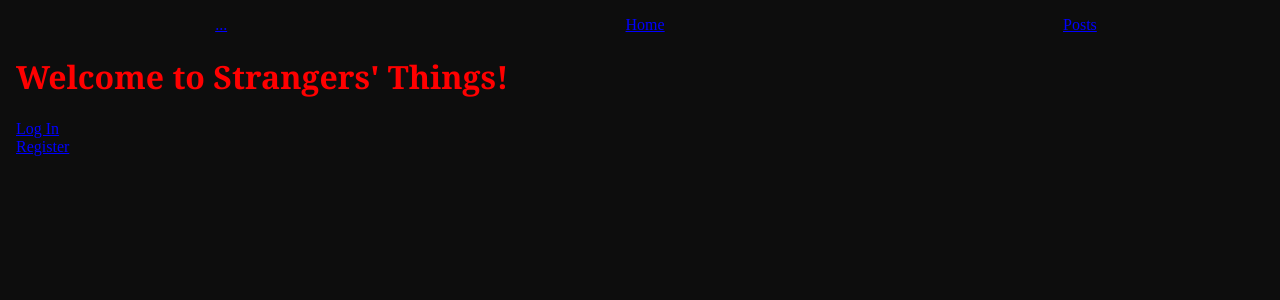
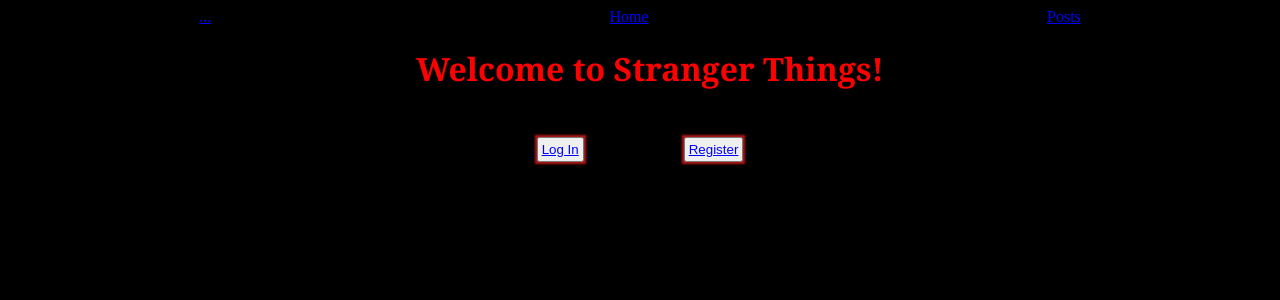
Before and after one commit to kimberly8799/UNIV.Strangers.Things.REACT-Project, a React (Create React App) app: page /homepage in a window 1280 px wide. Shown: the top 300 px of the page. Built offline with nearby package versions, Linux system fonts and the light colour scheme; no server answers.

Commit message:
create posts still buggy, fix some background css, added delete api, willDeliver bugged out

```diff
--- a/public/style.css
+++ b/public/style.css
@@ -1,23 +1,51 @@
 html {
-    margin: 8px;
-    background-color: rgb(13, 13, 13);
+    background-color: black;
     color: aliceblue;
+    display: flex;
+    justify-content: center;
+    align-content: center;
+}
 
+body {
+    display: flex;
+    justify-content: center;
+    align-items: center;
 }
+
+video {
+    width: 1200px;
+    height: 1000px;
+}
+
+.overlay {
+    display: flex;
+    justify-content: center;
+    align-content: center;
+    align-items: center;
+}
+
 a {
     color: blue;
 }
+#displayEnter {
+    font-size: 20px;
+    display: none;
+}
 .home {
+    color: red;
     display: flex;
     flex-direction: column;
-    justify-content: center;
     align-items: center;
-    margin-top: 250px;
-    text-align: center;
-    color: red;
+    position: absolute;
+}
+
+#displayEnter {
+    font-size: 20px;
+    /* display: none; */
 }
 .enter {
     text-decoration: none;
+    font-size: 15px;
     font-style: italic;
     color: black;
 }
@@ -25,16 +53,43 @@
     padding: 3px;
     box-shadow: 0 0 2px 2px rgb(179, 23, 23);
 }
-button.homeEnter:hover {
+button {
+    padding: 3px;
+    box-shadow: 0 0 2px 2px rgb(179, 23, 23);
+}
+button:hover {
     cursor: pointer;
-    box-shadow: 0 0 5px 5px rgb(179, 23, 23);
-    font-size: 13.5px;
+    box-shadow: 0 0 8px 8px rgb(179, 23, 23);
+    font-size: 18px;
+}
+.homepage {
+    display: flex;
+    flex-direction: column;
+    justify-content: center;
+    align-items: center;
 }
 h1 {
     color: red;
     font-family:Cambria, Cochin, Georgia, Times, 'Times New Roman', serif;
+    padding-left:20px;
 }
+.displayPosts {
+    margin: 10px;
+    padding: 10px;
+}
+.account {
+   display: flex;
+   flex-direction: row;
+}
+.acc {
+    margin: 25px 50px;
+}
+.form {
+    margin: 20px;
+}
+
 h2 {
+    margin: 20px;
     text-align: center;
 }
 h3 {
@@ -55,7 +110,7 @@
     display: flex;
     flex-direction: row;
     justify-content: space-between;
-    background-color: rgb(39, 21, 21);
+    background-color: rgb(40, 9, 9);
 }
 .timestamp {
     display: flex;
--- a/src/App.js
+++ b/src/App.js
@@ -54,7 +54,6 @@
         <>
             <Route exact path="/">
                 <EnterSite />
-                {/* /homepage */}
             </Route>
             <Route path="/:_">
                 {/* show nav for all pages except root page */}
@@ -72,11 +71,6 @@
             {/* /Enter Site page */}
             <Route path="/homepage">
                 <Home />
-                <nav className="account">
-                    <Link to="/account/login">Log In</Link>
-                    <br></br>
-                    <Link to="/account/register">Register</Link>
-                </nav>
             </Route>
             {/* /posts */}
             <Route path="/posts">
--- /dev/null
+++ b/src/background/index.js
@@ -0,0 +1,25 @@
+import React, { useState } from 'react';
+import videoBG from './videoBG.mp4';
+
+const VideoBG = () => {
+    const refresh = () => {
+        if (window.performance) {
+            window.location.reload(false);
+        }
+    }
+
+    const displayButton = () => {
+        const ENTER = document.getElementById("displayEnter");
+        ENTER.style.display = "flex"
+    }
+
+    return (
+        <div className="video">
+            <video autoPlay onClick={refresh} onEnded={displayButton}>
+                <source src={videoBG} type="video/mp4"></source>
+            </video>
+        </div>
+    )
+}
+
+export default VideoBG;
--- a/src/components/Account.js
+++ b/src/components/Account.js
@@ -56,9 +56,9 @@
 
     return (
         <>
-            <h1>{actionType === "register" ? "Become a member" : "welcome back old friend..."}</h1>
+            <h1>{actionType === "register" ? "Become a member" : "I solemnly swear I am up to no good..."}</h1>
             <p>{actionType === "register" ? "join the dark side..." : "Login"}</p>
-            <form onSubmit={handleSubmit}>
+            <form className="form" onSubmit={handleSubmit}>
                 <div>
                     <label htmlFor="username">Username:</label>
                     <input
@@ -78,6 +78,7 @@
                         onChange={event => setPassword(event.target.value)}
                     />
                 </div>
+                <br></br>
                 <button type="submit">{actionType === "register" ? "Register" : "Enter"}</button>
                 <br></br>
                 {actionType === "register"
--- a/src/components/AddPosts.js
+++ b/src/components/AddPosts.js
@@ -1,8 +1,7 @@
 import React, { useState } from 'react';
 import { getAPI } from '../api';
 
-const LoggedIn = ({ fetchPosts, token } ) => {
-    //console.log("first" + token);
+const AddPosts = ({ fetchPosts, token } ) => {
     const [title, setTitle] = useState('');
     const [description, setDescription] = useState('');
     const [price, setPrice] = useState('');
@@ -11,7 +10,6 @@
 
     const createPosts = async (event) => {
         event.preventDefault();
-        //console.log("here" + token);
         const LoggedPostData = await getAPI({
             path: "/posts",
             method: "POST",
@@ -32,7 +30,7 @@
             setTitle('');
             setDescription('');
             setPrice('');
-            setWillDeliver('');
+            setWillDeliver(false);
             setLocation('');
             await fetchPosts();
         }
@@ -52,7 +50,7 @@
                 <input
                     type="text"
                     onChange={event => setLocation(event.target.value)}
-                    value={setLocation}
+                    value={location}
                 />
                 <label htmlFor="description">Description</label>
                 <input
@@ -80,4 +78,4 @@
     )
 }
 
-export default LoggedIn;
+export default AddPosts;
--- a/src/components/EnterSite.js
+++ b/src/components/EnterSite.js
@@ -1,16 +1,20 @@
-import React from 'react';
+import React, { useEffect } from 'react';
 import { Link } from 'react-router-dom';
+import VideoBG from '../background/index';
 
 const EnterSite = () => {
     return (
         <>
-            <div className="home">
-                <h1>Hello World . . </h1>
-                <button className="homeEnter">
-                    {<Link className="enter" to="/homepage">
-                        I solemnly swear I am up to no good...
-                    </Link>}
-                </button>
+            <div className='overlay'>
+                <VideoBG />
+                <div className="home" id="displayEnter">
+                    <h1>Hello World . . </h1>
+                    <button className="homeEnter">
+                        {<Link className="enter" to="/homepage">
+                            ENTER HERE.
+                        </Link>}
+                    </button>
+                </div>
             </div>
         </>
     )
--- a/src/components/Home.js
+++ b/src/components/Home.js
@@ -1,9 +1,16 @@
 import React from 'react';
+import { Link } from 'react-router-dom';
 
 const Home = () => {
     return (
         <>
-            <h1>Welcome to Strangers' Things!</h1>
+            <div className="homepage">
+                <h1>Welcome to Stranger Things!</h1>
+                <nav className="account">
+                    <button className="acc"><Link to="/account/login">Log In</Link></button>
+                    <button className="acc"><Link to="/account/register">Register</Link></button>
+                </nav>
+            </div>
         </>
     )
 }
--- a/src/components/Posts.js
+++ b/src/components/Posts.js
@@ -1,5 +1,5 @@
 import React from "react";
-import { AddPosts } from '.';
+import { AddPosts, PostsDetails } from '.';
 
 
 const Posts = ({
@@ -10,50 +10,21 @@
     fetchPosts
 }) => {
 
-    const handleDelete = async () => {
-        await getAPI({
-            path: `/posts/${posts._id}`,
-            mathod: 'DELETE',
-            token,
-        });
-        //onDelete && onDelete()
-    }
-
-
-
-
-
-
-
-
     return (
         <>
             {member && <h3>You are logged in</h3>}
             {member && <AddPosts token={token} fetchPosts={fetchPosts} />}
-            <div>
+            <div className="displayPosts">
                 {
                     posts.map(
-                        ({ _id, title, price, location,
-                            description, message, isAuthor, author,
-                            createdAt, updatedAt, willDeliver }, idx) => (
-                            <div key={_id ?? idx}>
-                                <div className="posts">
-                                    <h3>{title}</h3>
-                                    <h3>Location: {location}</h3>
-                                    <h3>Price: {price}</h3>
-                                </div>
-                                <p>{description}</p>
-                                <h4>{willDeliver ? "will deliver" : "must be picked up!"}</h4>
-                                {member && <h5>Messages: {message}</h5>}
-                                <div className="timestamp">
-                                    {member && <h6>By: {author.username}</h6>}
-                                    {token && <p>{isAuthor} this post was created by you</p>}
-                                    <h6>Created at: {createdAt} |
-                                        Last update: {updatedAt}
-                                    </h6>
-                                </div>
-                                <hr></hr>
-                            </div>)
+                        (posts, idx) => (
+                            <PostsDetails
+                            key={posts._id ?? idx}
+                            token={token}
+                            posts={posts}
+                            fetchPosts={fetchPosts}
+                            />
+                        )
                     )
                 }
             </div>
@@ -61,5 +32,4 @@
     )
 }
 
-
 export default Posts;
--- /dev/null
+++ b/src/components/PostsDetails.js
@@ -0,0 +1,48 @@
+import React from 'react';
+import { getAPI } from '../api';
+
+const PostsDetails = ({
+    posts: { _id, title, price, location,
+        description, message, isAuthor, author,
+        createdAt, updatedAt, willDeliver },
+    member, token, idx,
+    fetchPosts
+}) => {
+
+    const handleDelete = async () => {
+        console.log(_id);
+        await getAPI({
+            path: `/posts/${_id}`,
+            method: 'DELETE',
+            token,
+        });
+        //fetchPosts();
+        //onDelete && onDelete()
+    }
+
+    return (
+        <>
+            <div key={_id ?? idx}>
+                <div className="posts">
+                    <h3>{title}</h3>
+                    <h3>Location: {location}</h3>
+                    <h3>Price: {price}</h3>
+                </div>
+                <p>{description}</p>
+                <h4>{willDeliver ? "will deliver" : "must be picked up!"}</h4>
+                {member && <h5>Messages: {message}</h5>}
+                <div className="timestamp">
+                    <h6>By: {author.username}</h6>
+                    {isAuthor && <p> this post was created by you</p>}
+                    {isAuthor && <button onClick={handleDelete}>Delete</button>}
+                    <h6>Created at: {createdAt} |
+                        Last update: {updatedAt}
+                    </h6>
+                </div>
+                <hr></hr>
+            </div>
+        </>
+    )
+}
+
+export default PostsDetails;
--- a/src/components/index.js
+++ b/src/components/index.js
@@ -4,3 +4,4 @@
 export { default as Home } from './Home';
 export { default as EnterSite } from './EnterSite';
 export { default as AddPosts } from './AddPosts';
+export { default as PostsDetails } from './PostsDetails';
```
Also changed, not shown: 1 other file (tests, documents, lock files or other folders).
